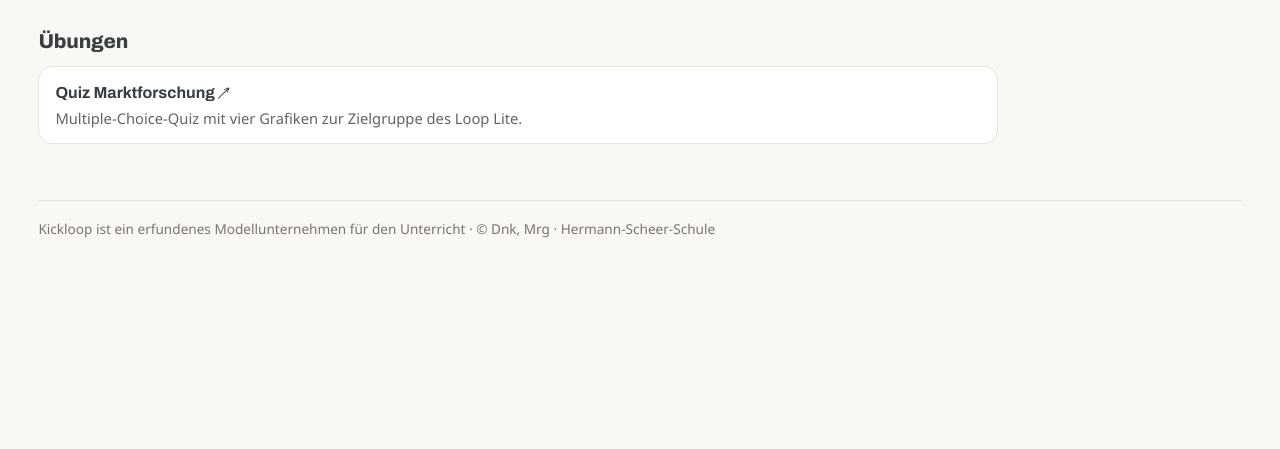
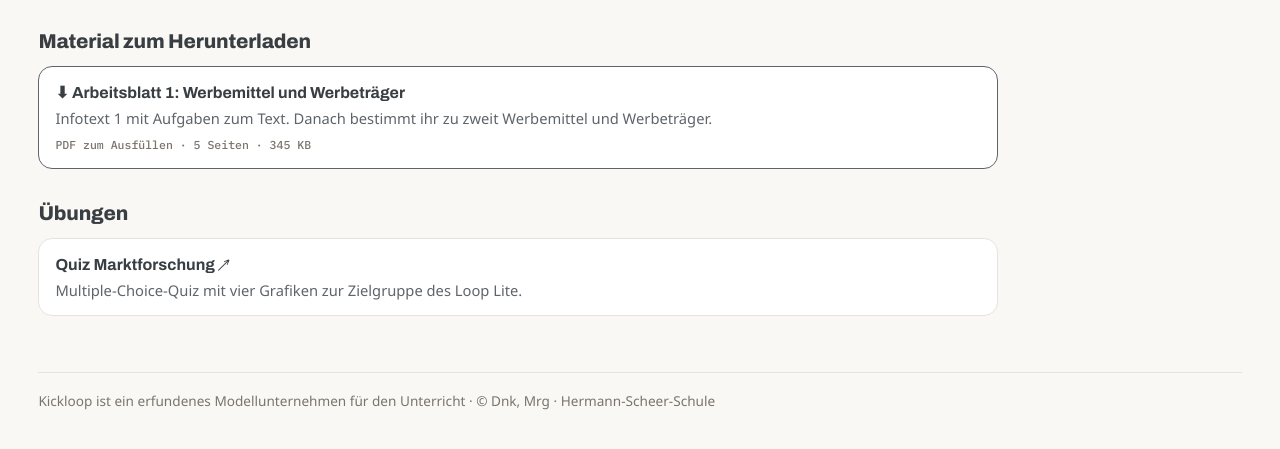
Before and after one commit to KMrg1390/Kickloop, a plain HTML site: page lf2/marketing.html in a window 1280 px wide. Shown: the part 249-698 px from the top of the page. Drawn offline with Linux system fonts and the light colour scheme; a web font is replaced by a local one.

Commit message:
LF 2 Marketing: Arbeitsblatt 1 Werbemittel und Werbeträger als Download
Co-Authored-By: Claude Opus 5.5 <noreply@anthropic.com>

```diff
--- a/lf2/marketing.html
+++ b/lf2/marketing.html
@@ -13,6 +13,10 @@
   <span class="eyebrow">Arbeitsbereich · Lernfeld 2</span>
   <h1>Marketing</h1>
   <p class="lead">Wie macht Kickloop Werbung und wie findet das Unternehmen seine Kundinnen und Kunden?</p>
+  <h2>Material zum Herunterladen</h2>
+  <div class="ulist">
+    <a class="ucard dl" href="/lf2/dateien/Kickloop_Werbemittel_und_Werbetraeger.pdf" download><b>⬇ Arbeitsblatt 1: Werbemittel und Werbeträger</b><span>Infotext 1 mit Aufgaben zum Text. Danach bestimmt ihr zu zweit Werbemittel und Werbeträger.</span><span class="meta">PDF zum Ausfüllen · 5 Seiten · 345 KB</span></a>
+  </div>
   <h2>Übungen</h2>
   <div class="ulist">
     <a class="ucard" href="/uebungen/lf2-marktforschung-quiz.html" target="_blank" rel="noopener"><b>Quiz Marktforschung ↗</b><span>Multiple-Choice-Quiz mit vier Grafiken zur Zielgruppe des Loop Lite.</span></a>
```
Also changed, not shown: 1 other file.
